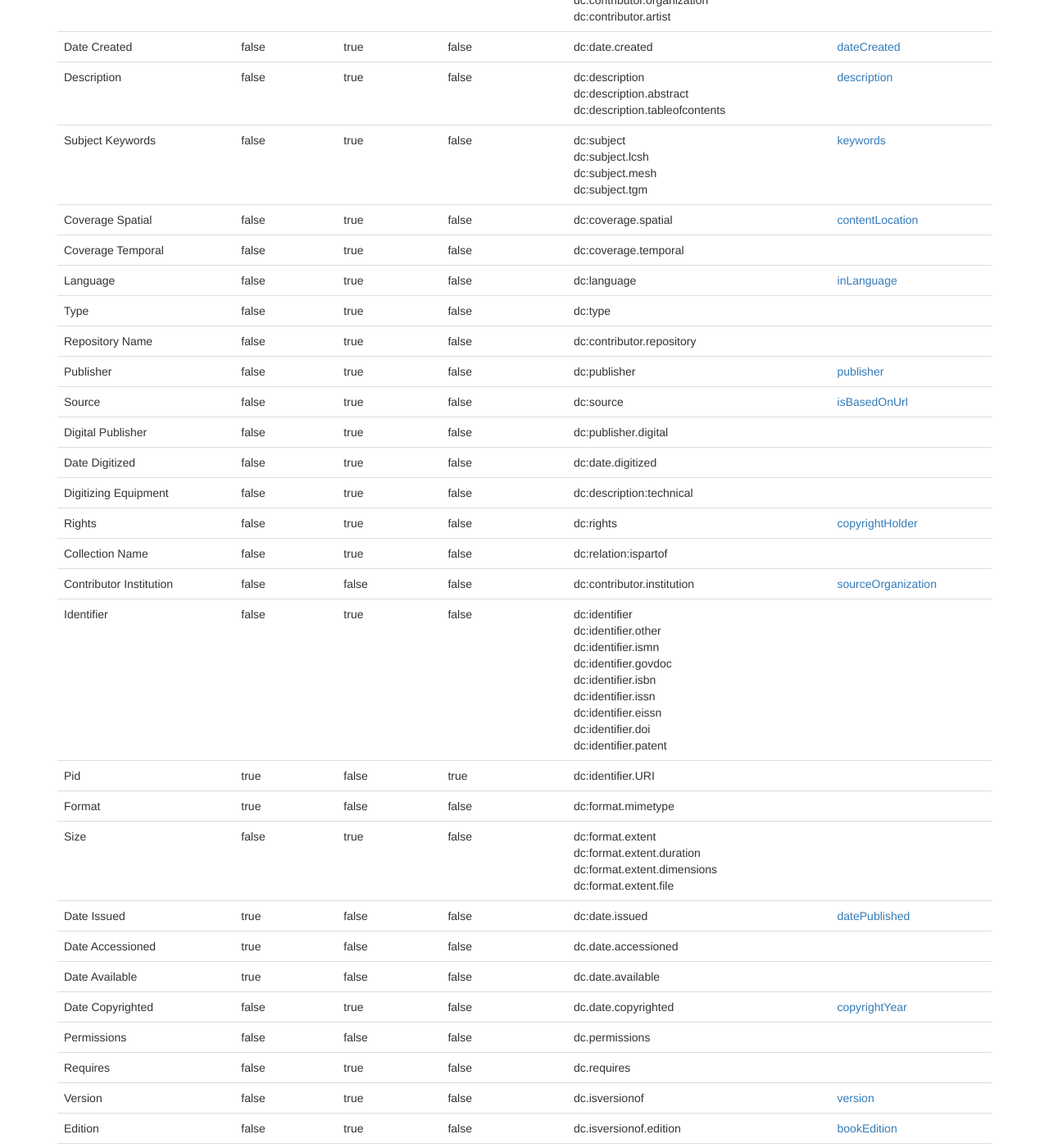
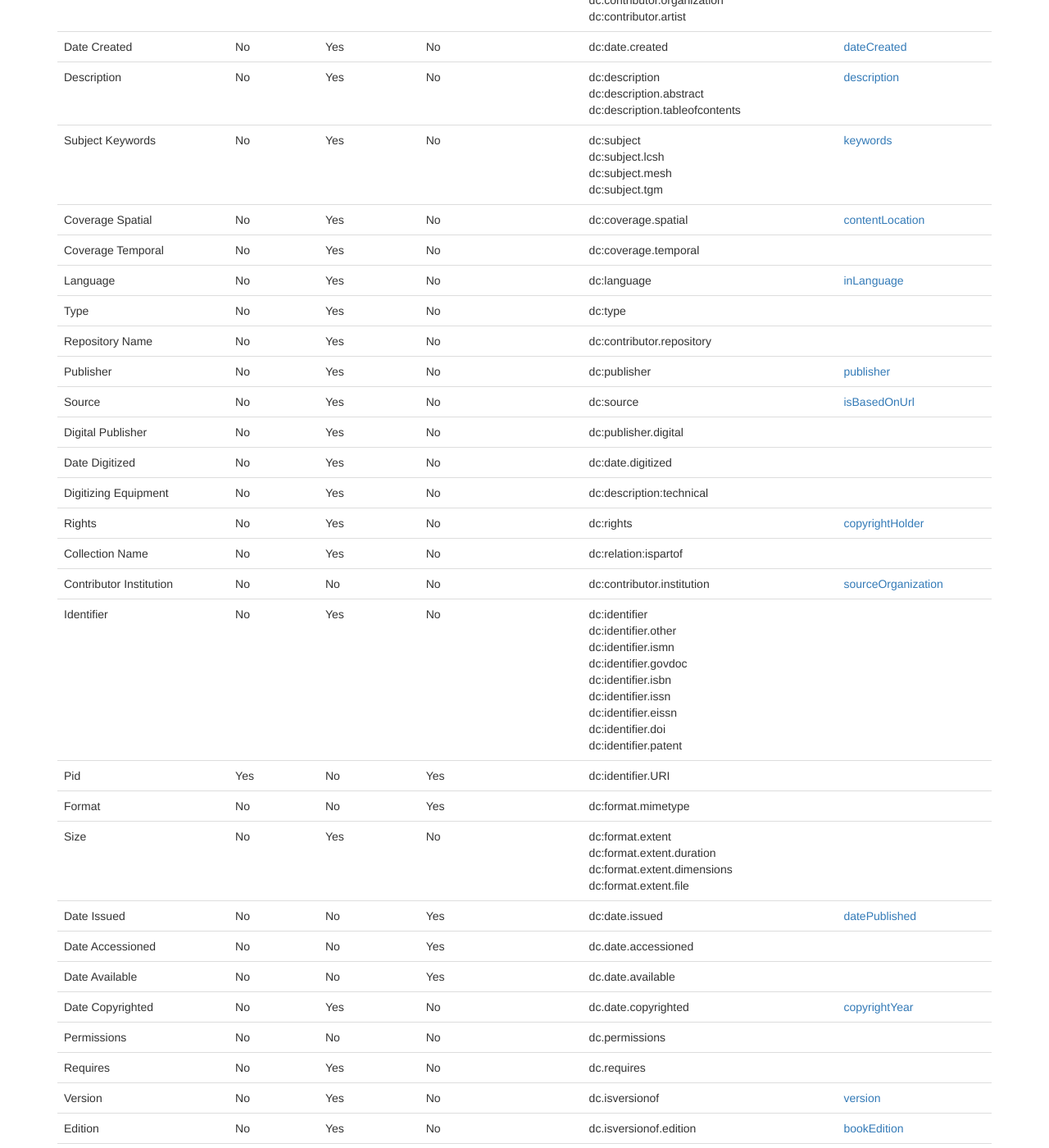
Before and after one commit to ndlib/metadata_application_profile, a Jekyll site: the page built from elements/index.html, in a window 1280 px wide and 1400 px high, scrolled down 496 px. Shown: the whole window at 82% size. Built offline with Jekyll 4.4.1, drawn with Linux system fonts in a browser that asks for light colours; nearby versions of some CDN libraries; library files that are not in the unit come from our copies; Markdown is read by kramdown in place of the engine named in the settings; some of the changed text lies outside the part shown.

Commit message:
Humanizing output

```diff
--- a/elements/index.html
+++ b/elements/index.html
@@ -19,9 +19,27 @@ title: Digital Metadata Standards at the Hesburgh Libraries
   {% for element in site.data.elements %}
   <tr class="element">
     <td>{{ element.name }}</td>
-    <td>{{ element.generated }}</td>
-    <td>{{ element.repeatable }}</td>
-    <td>{{ element.required }}</td>
+    <td>
+      {% if element.required %}
+        Yes
+      {% else %}
+        No
+      {% endif %}
+    </td>
+    <td>
+      {% if element.repeatable %}
+        Yes
+      {% else %}
+        No
+      {% endif %}
+    </td>
+    <td>
+      {% if element.generated %}
+        Yes
+      {% else %}
+        No
+      {% endif %}
+    </td>
     {% if element.terms %}
     <td>
       <ul class="dc-terms listing">
```
Also changed, not shown: other parts of elements/index.html (+4 -4 lines).
